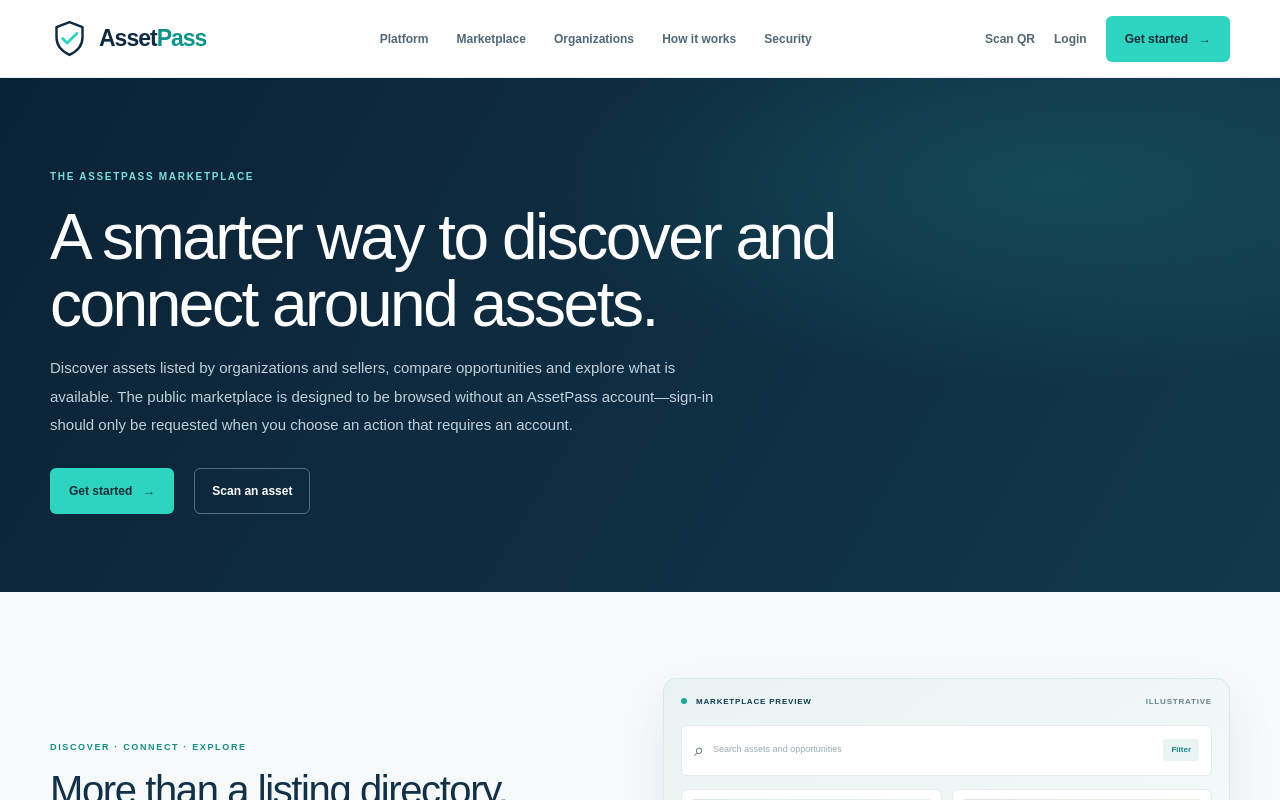
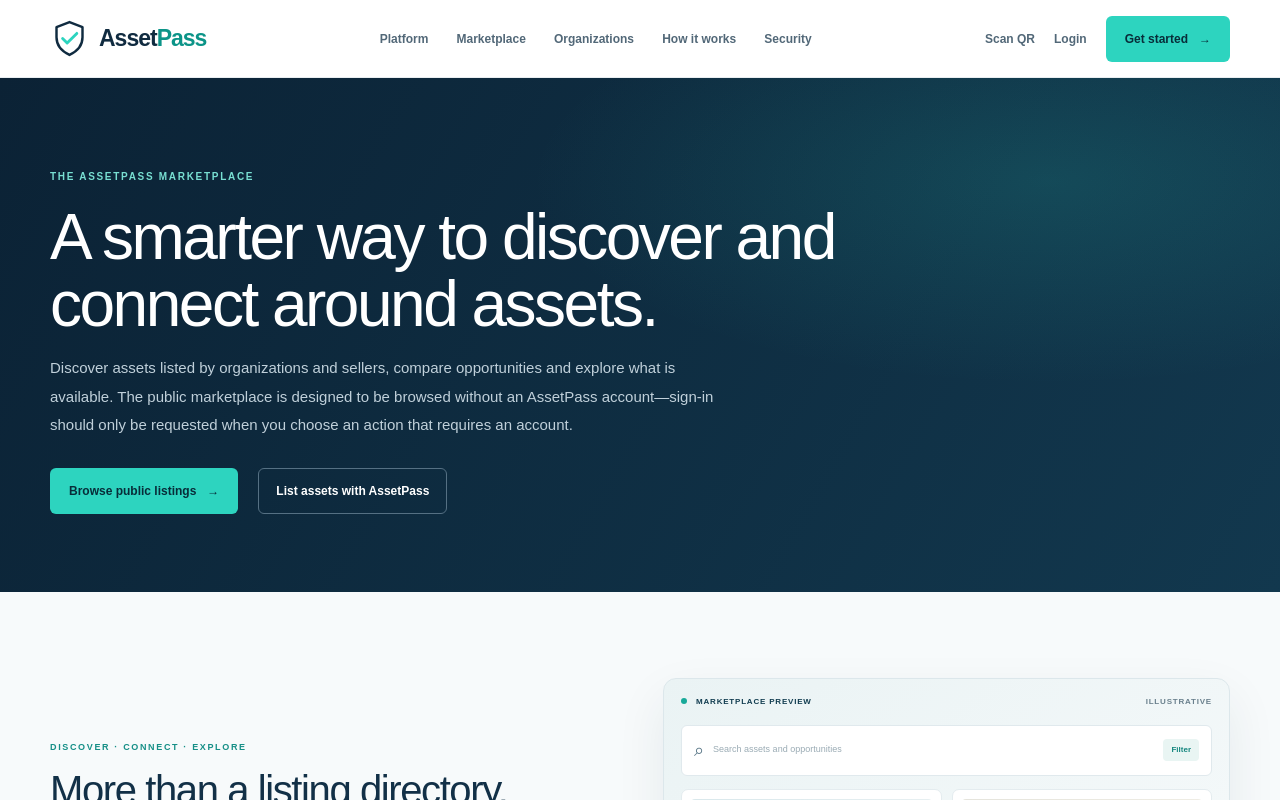
Before and after one commit to hlestakovjames/assetpass-frontend, a Next.js app: page /marketplace in a window 1280 px wide. Shown: the top 800 px of the page. Built offline with nearby package versions, Linux system fonts and the light colour scheme.

Commit message:
Make public browsing the marketplace hero action

```diff
--- a/src/app/marketplace/page.tsx
+++ b/src/app/marketplace/page.tsx
@@ -16,6 +16,10 @@ const listings = [
 
 export default function MarketplacePage() {
   return <PublicPage
+    primaryHref="/marketplace#public-listings"
+    primaryLabel="Browse public listings"
+    secondaryHref="https://assetpass-app.vercel.app/register"
+    secondaryLabel="List assets with AssetPass"
     eyebrow="THE ASSETPASS MARKETPLACE"
     title="A smarter way to discover and connect around assets."
     description="Discover assets listed by organizations and sellers, compare opportunities and explore what is available. The public marketplace is designed to be browsed without an AssetPass account—sign-in should only be requested when you choose an action that requires an account."
```
